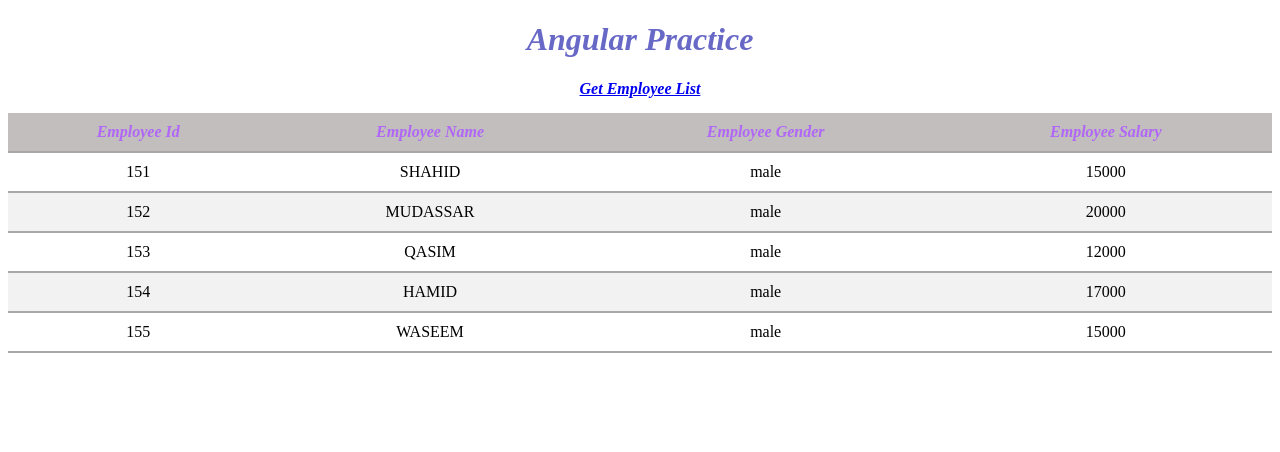
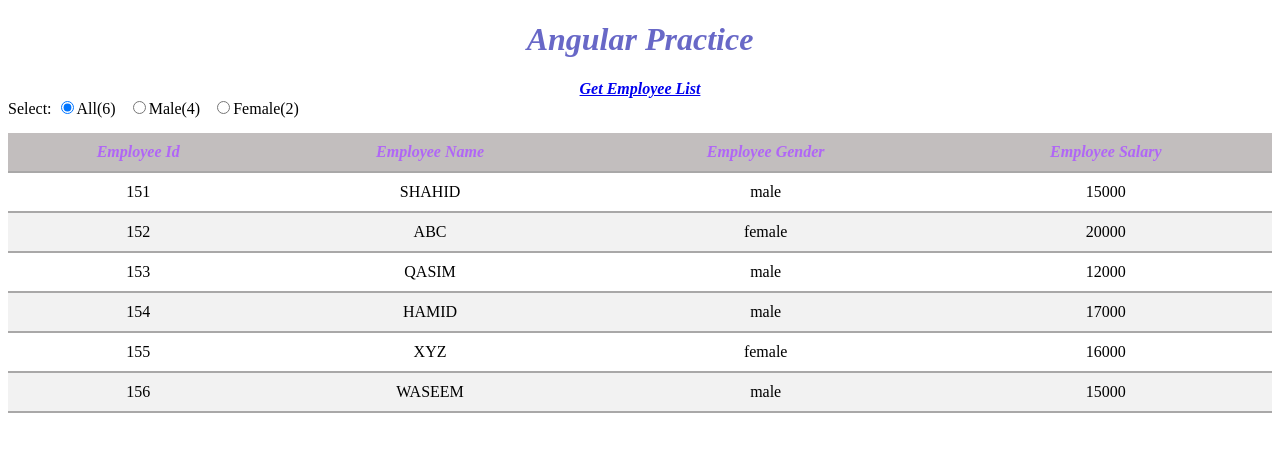
Before and after one commit to aligilani5/angular_practice, an Angular app: page /getEmployeeList in a window 1280 px wide. Shown: the top 452 px of the page. Built offline with nearby package versions, Linux system fonts and the light colour scheme.

Commit message:
parent child data passing

```diff
--- a/src/app/employee/employee-count/employee-count.component.html
+++ b/src/app/employee/employee-count/employee-count.component.html
@@ -1 +1,14 @@
-<p>employee-count works!</p>
+<div>
+    <span>Select: </span>
+    <input type="radio" value = "All" [(ngModel)]="selectedRadioButtonValue"
+    (change)="onRadioButtonValueChange()">
+    <span>{{"All("+ all +")"}}</span>
+    &nbsp;
+    <input type="radio" value = "Male" [(ngModel)]="selectedRadioButtonValue"
+    (change)="onRadioButtonValueChange()">
+    <span>{{"Male("+ male +")"}}</span>
+    &nbsp;
+    <input type="radio" value = "Female" [(ngModel)]="selectedRadioButtonValue"
+    (change)="onRadioButtonValueChange()">
+    <span>{{"Female("+ female +")"}}</span>
+</div>
--- a/src/app/employee/employee-count/employee-count.component.ts
+++ b/src/app/employee/employee-count/employee-count.component.ts
@@ -1,4 +1,4 @@
-import { Component, OnInit } from '@angular/core';
+import { Component, EventEmitter, Input, OnInit, Output } from '@angular/core';
 
 @Component({
   selector: 'app-employee-count',
@@ -7,9 +7,23 @@ import { Component, OnInit } from '@angular/core';
 })
 export class EmployeeCountComponent implements OnInit {
 
+  public selectedRadioButtonValue: string = 'All';
+
+  @Input() all: number = 0;
+  @Input() male: number = 0;
+  @Input() female: number = 0;
+
+  @Output() radioButtonValueChange: EventEmitter<string> = new EventEmitter<string>();
+
   constructor() { }
 
   ngOnInit(): void {
   }
 
+  public onRadioButtonValueChange(): void{
+
+    this.radioButtonValueChange.emit(this.selectedRadioButtonValue);
+
+  }
+
 }
--- a/src/app/employee/employee-list/employee-list.component.html
+++ b/src/app/employee/employee-list/employee-list.component.html
@@ -1,3 +1,6 @@
+<app-employee-count [all]="getAllEmployees()" [male]="getMaleEmployees()"
+    [female] = "getFemaleEmployees()"
+    (radioButtonValueChange) = "onEventRadioValueChange($event)"></app-employee-count>
 <table>
     <thead>
         <tr>
@@ -8,11 +11,14 @@
         </tr>
     </thead>
     <tbody>
-        <tr *ngFor="let employee of employeeList">
-            <td>{{employee.EmployeeId}}</td>
-            <td>{{employee.Name | uppercase}}</td>
-            <td>{{employee.Gender | lowercase}}</td>
-            <td>{{employee.Salary}}</td>
-        </tr>
+        <ng-container *ngFor="let employee of employeeList">
+            <tr *ngIf = "selectedEmployee == 'All' || selectedEmployee == employee.Gender">
+                <td>{{employee.EmployeeId}}</td>
+                <td>{{employee.Name | uppercase}}</td>
+                <td>{{employee.Gender | lowercase}}</td>
+                <td>{{employee.Salary}}</td>
+            </tr>
+        </ng-container>
+
     </tbody>
 </table>
--- a/src/app/employee/employee-list/employee-list.component.ts
+++ b/src/app/employee/employee-list/employee-list.component.ts
@@ -13,14 +13,36 @@ export class EmployeeListComponent implements OnInit {
 
     this.employeeList = [
       {EmployeeId: 151, Name: 'Shahid', Gender: 'Male', Salary: 15000},
-      {EmployeeId: 152, Name: 'Mudassar', Gender: 'Male', Salary: 20000},
+      {EmployeeId: 152, Name: 'Abc', Gender: 'Female', Salary: 20000},
       {EmployeeId: 153, Name: 'Qasim', Gender: 'Male', Salary: 12000},
       {EmployeeId: 154, Name: 'Hamid', Gender: 'Male', Salary: 17000},
-      {EmployeeId: 155, Name: 'Waseem', Gender: 'Male', Salary: 15000},
+      {EmployeeId: 155, Name: 'Xyz', Gender: 'Female', Salary: 16000},
+      {EmployeeId: 156, Name: 'Waseem', Gender: 'Male', Salary: 15000},
     ];
   }
 
   ngOnInit(): void {
   }
 
+  public selectedEmployee: string = 'All';
+
+  public getAllEmployees(): number{
+
+    return this.employeeList.length;
+  }
+
+  public getMaleEmployees(): number{
+
+    return this.employeeList.filter(m => m.Gender === 'Male').length;
+  }
+
+  public getFemaleEmployees(): number{
+
+    return this.employeeList.filter(m => m.Gender === 'Female').length;
+  }
+
+  public onEventRadioValueChange(selectedRadioValue: string): void{
+
+    this.selectedEmployee = selectedRadioValue;
+  }
 }
--- a/src/app/employee/employee.module.ts
+++ b/src/app/employee/employee.module.ts
@@ -3,6 +3,7 @@ import { CommonModule } from '@angular/common';
 import { EmployeeListComponent } from './employee-list/employee-list.component';
 import { RouterModule, Routes } from '@angular/router';
 import { EmployeeCountComponent } from './employee-count/employee-count.component';
+import { FormsModule } from '@angular/forms';
 
 
 const routes: Routes = [
@@ -18,7 +19,8 @@ const routes: Routes = [
   ],
   imports: [
     CommonModule,
-    RouterModule.forChild(routes)
+    RouterModule.forChild(routes),
+    FormsModule
   ],
   exports: [RouterModule]
 })
```
